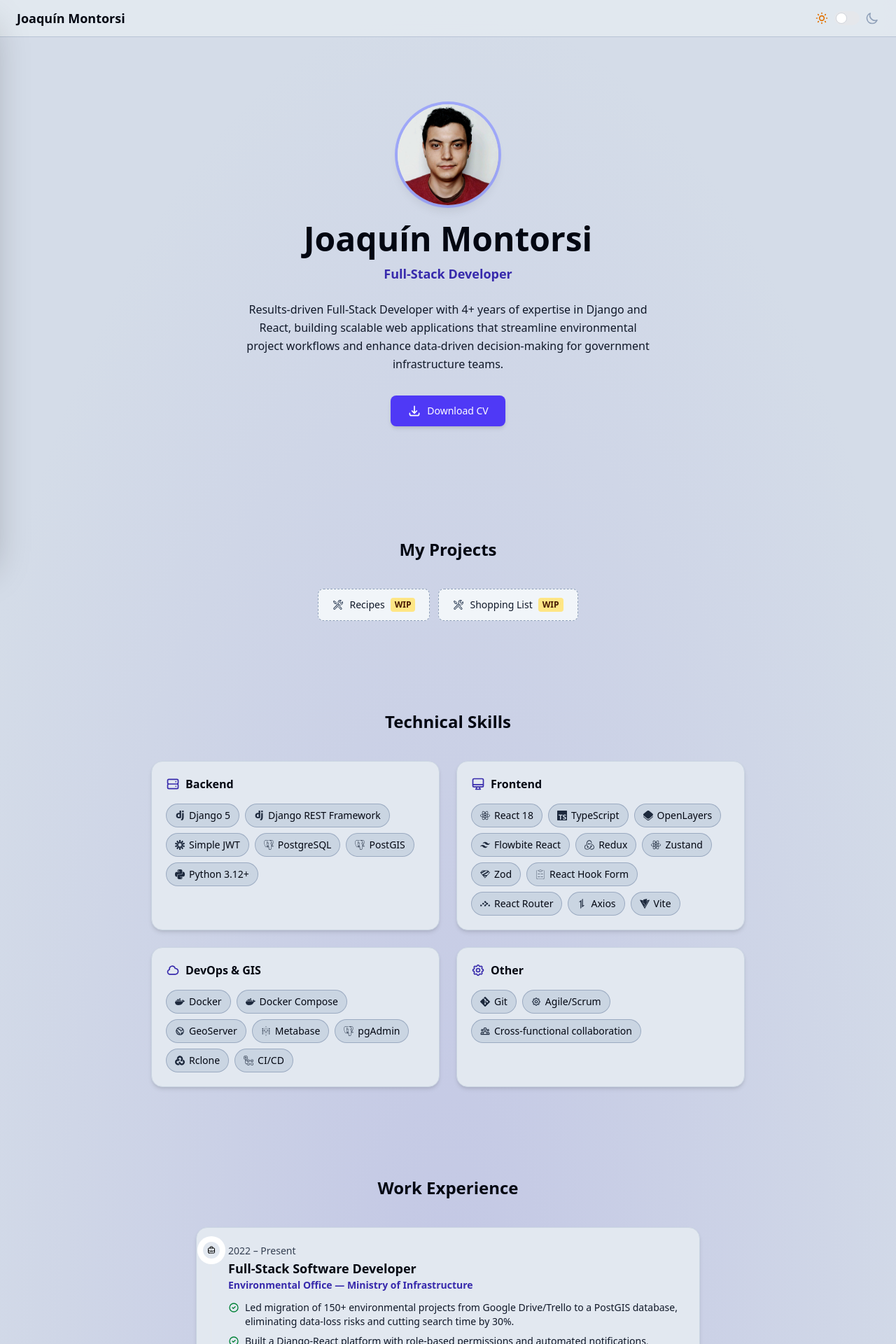
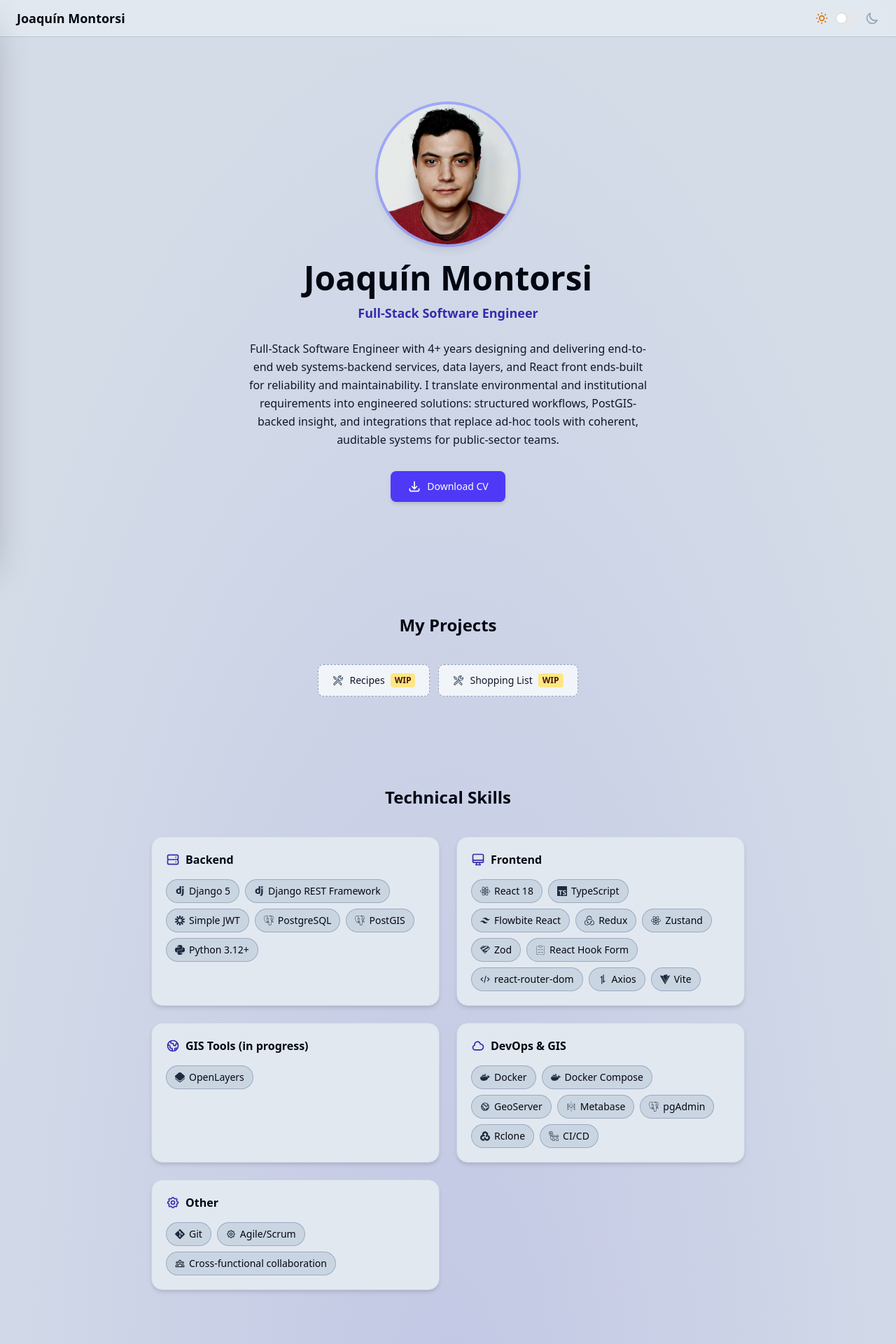
Before and after one commit to Joaquin-Montorsi/landing_cv, a React (Vite) app: page / in a window 1280 px wide. Shown: the top 1920 px of the page at 70% size. Built offline with nearby package versions, Linux system fonts and the light colour scheme.

Commit message:
docs: :memo: fix typos in tech stack & summary profile

```diff
--- a/index.html
+++ b/index.html
@@ -4,7 +4,7 @@
     <meta charset="UTF-8" />
     <link rel="icon" type="image/jpeg" href="/favicon.jpg" />
     <meta name="viewport" content="width=device-width, initial-scale=1.0" />
-    <title>Joaquín Montorsi — Full-Stack Developer</title>
+    <title>Joaquín Montorsi — Full-Stack Software Engineer</title>
     <script>
       (function () {
         try {
--- a/src/components/Hero.jsx
+++ b/src/components/Hero.jsx
@@ -9,7 +9,7 @@ export default function Hero() {
       <img
         src={profilePhoto}
         alt={profile.name}
-        className="mx-auto h-36 w-36 rounded-full object-cover shadow-lg ring-4 ring-indigo-400/60 dark:ring-indigo-500/50"
+        className="mx-auto h-50 w-50 rounded-full object-cover shadow-lg ring-4 ring-indigo-400/60 dark:ring-indigo-500/50"
       />
 
       <h1 className="mt-6 text-4xl font-extrabold text-gray-950 dark:text-white md:text-5xl">
--- a/src/components/Skills.jsx
+++ b/src/components/Skills.jsx
@@ -47,7 +47,7 @@ const skillIcons = {
   "Zustand": SiReact,
   "Zod": SiZod,
   "React Hook Form": SiReacthookform,
-  "React Router": SiReactrouter,
+  "React Router DOM": SiReactrouter,
   "Axios": SiAxios,
   "Vite": SiVite,
   "Docker": SiDocker,
@@ -63,10 +63,11 @@ const skillIcons = {
 }
 
 const categories = [
-  { key: "backend", label: "Backend", icon: HiOutlineServer },
-  { key: "frontend", label: "Frontend", icon: HiOutlineDesktopComputer },
-  { key: "devops", label: "DevOps & GIS", icon: HiOutlineCloud },
-  { key: "other", label: "Other", icon: HiOutlineCog },
+  { key: "backend",  label: "Backend",                 icon: HiOutlineServer },
+  { key: "frontend", label: "Frontend",                icon: HiOutlineDesktopComputer },
+  { key: "gisTools", label: "GIS Tools (in progress)", icon: HiOutlineGlobe },
+  { key: "devops",   label: "DevOps & GIS",            icon: HiOutlineCloud },
+  { key: "other",    label: "Other",                   icon: HiOutlineCog },
 ]
 
 export default function Skills() {
--- a/src/data.js
+++ b/src/data.js
@@ -1,8 +1,8 @@
 export const profile = {
   name: "Joaquín Montorsi",
-  title: "Full-Stack Developer",
+  title: "Full-Stack Software Engineer",
   summary:
-    "Results-driven Full-Stack Developer with 4+ years of expertise in Django and React, building scalable web applications that streamline environmental project workflows and enhance data-driven decision-making for government infrastructure teams.",
+    "Full-Stack Software Engineer with 4+ years designing and delivering end-to-end web systems-backend services, data layers, and React front ends-built for reliability and maintainability. I translate environmental and institutional requirements into engineered solutions: structured workflows, PostGIS-backed insight, and integrations that replace ad-hoc tools with coherent, auditable systems for public-sector teams.",
   contact: {
     email: "joaquinmontorsi@gmail.com",
     phone: "+54 221-654-5669",
@@ -45,16 +45,16 @@ export const skills = {
   frontend: [
     "React 18",
     "TypeScript",
-    "OpenLayers",
     "Flowbite React",
     "Redux",
     "Zustand",
     "Zod",
     "React Hook Form",
-    "React Router",
+    "react-router-dom",
     "Axios",
     "Vite",
   ],
+  gisTools: ["OpenLayers"],
   devops: [
     "Docker",
     "Docker Compose",
@@ -70,7 +70,7 @@ export const skills = {
 export const experience = [
   {
     role: "Full-Stack Software Developer",
-    company: "Environmental Office — Ministry of Infrastructure",
+    company: "Environmental Office - Ministry of Infrastructure",
     period: "2022 – Present",
     achievements: [
       "Led migration of 150+ environmental projects from Google Drive/Trello to a PostGIS database, eliminating data-loss risks and cutting search time by 30%.",
@@ -88,7 +88,7 @@ export const education = {
     "Advanced student in Computer Engineering",
     "7.05 General Average",
     "Honorable Senate of the Province of Buenos Aires (2025)",
-    "English course — Level 2",
+    "English course - Level 2",
   ],
 }
 
```
